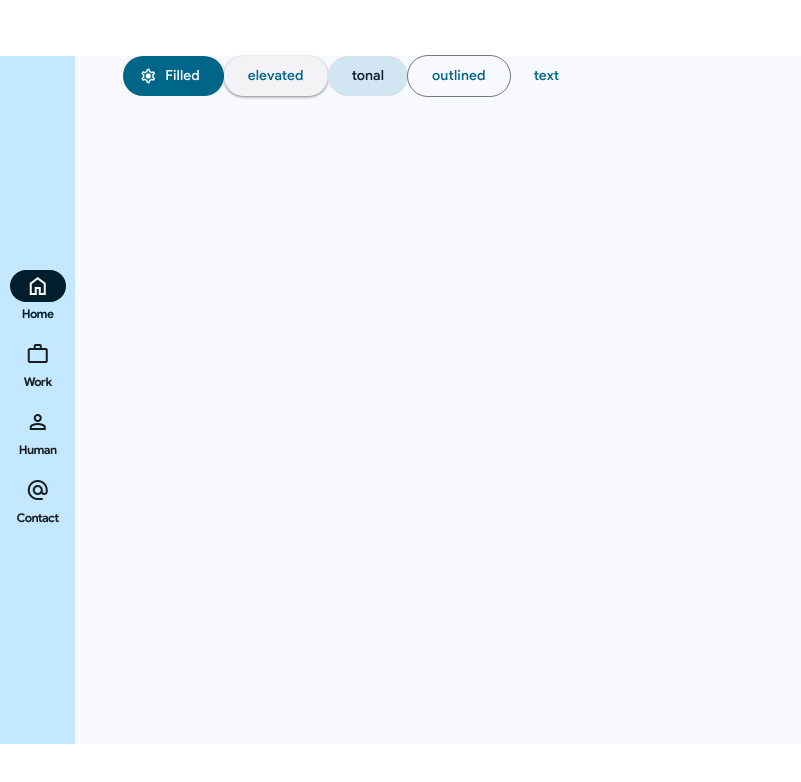
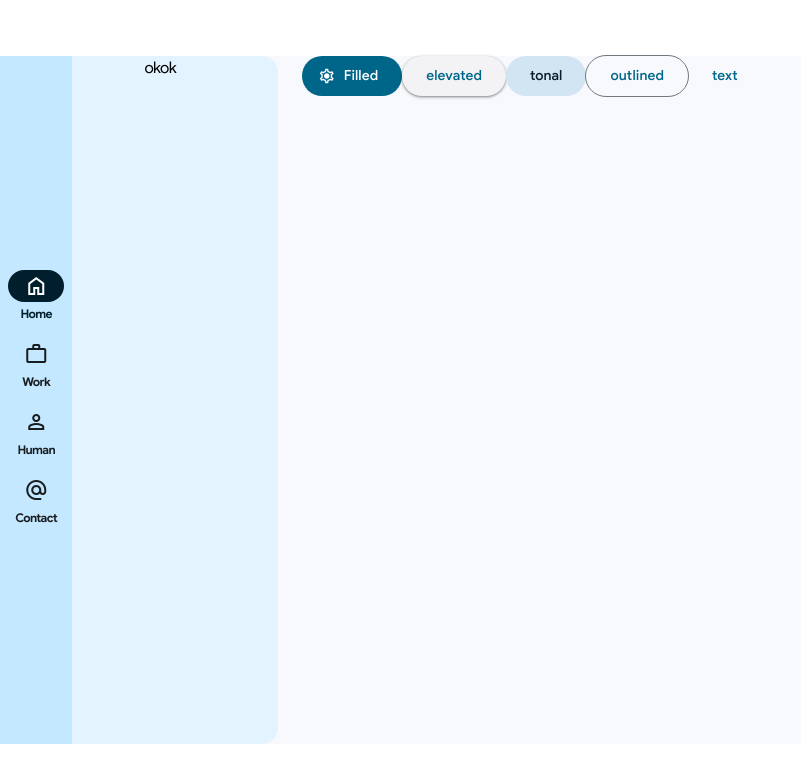
Before and after one commit to TheNoah13XD/client-anshika, a Next.js app: page / in a window 1280 px wide. Shown: the top 782 px of the page, without its empty margins (0-801 px from the left). Built offline with nearby package versions, Linux system fonts and the light colour scheme.

Commit message:
secondary nav scenario

```diff
--- a/src/app/layout.tsx
+++ b/src/app/layout.tsx
@@ -7,6 +7,7 @@ import '@/styles/index.css'
 import { Grid, Col } from '@/components/ui/Grid';
 import Nav from '@/components/Nav';
 import Scene from '@/components/Scene';
+import Scenario from '@/components/Scenario';
 
 export const metadata: Metadata = {
 	title: '.anshika - portfolio',
@@ -25,8 +26,11 @@ export default function RootLayout({
 				<Nav />
 
 				<Scene>
-					<Grid>
-						<Col>
+					<Grid className='h-full'>
+						<Col col='2' extraMargin>
+							<Scenario />
+						</Col>
+						<Col col='5'>
 							{children}
 						</Col>
 					</Grid>
--- a/src/components/Scenario.tsx
+++ b/src/components/Scenario.tsx
@@ -1,10 +1,20 @@
+import Image from 'next/image';
 import { FC } from 'react';
+import { Col, Grid } from './ui/Grid';
 
-const Scenario: FC = () => {
+interface ScenarioProps {
+    className?: string;
+}
+
+const Scenario: FC<ScenarioProps> = ({ className }) => {
     return(
         <>
-            <div className='scenario'>
-
+            <div className={`scenario` + (className ? ` ${className}` : '')}>
+                <Grid>
+                    <Col col='2' start='2'>
+                        <p>okok</p>
+                    </Col>
+                </Grid>
             </div>
         </>
     )
--- a/src/components/Scene.tsx
+++ b/src/components/Scene.tsx
@@ -2,12 +2,13 @@ import { FC } from 'react';
 
 interface SceneProps {
     children: React.ReactNode;
+    className?: string;
 }
 
-const Scene: FC<SceneProps> = ({children}) => {
+const Scene: FC<SceneProps> = ({children, className}) => {
     return(
         <>
-            <div className='scene'>
+            <div className={`scene ${className}`}>
                 {children}
             </div>
         </>
--- a/src/components/ui/Grid.tsx
+++ b/src/components/ui/Grid.tsx
@@ -11,28 +11,30 @@ interface ColProps {
     start?: string;
     extraWidth?: boolean;
     extraStart?: boolean;
+    extraMargin?: boolean;
     className?: string;
 }
 
 const Grid: FC<GridProps> = ({ children, className }) => {
     return (
-        <div className={`grid-container ${className}`}>
+        <div className={`grid-container` + (className ? ` ${className}` : '')}>
             {children}
         </div>
     )
 }
 
-const Col: FC<ColProps> = ({ children, col, start, extraWidth, extraStart, className }) => {
+const Col: FC<ColProps> = ({ children, col, start, extraWidth, extraStart, extraMargin, className }) => {
 
     const classNames = [
         col ? `col-span-${col}` : '',
         start ? `col-start-${start}` : '',
         extraWidth ? 'col-extra-width' : '',
         extraStart ? 'col-extra-start' : '',
+        extraMargin ? 'col-extra-margin' : '',
     ].join(' ');
 
     return (
-        <div className={`col ${classNames} ${className}`}>
+        <div className={`col ${classNames}` + (className ? ` ${className}` : '')}>
             {children}
         </div>
     )
--- a/src/styles/base/_utilities.scss
+++ b/src/styles/base/_utilities.scss
@@ -20,6 +20,7 @@ $utilities: (
       "n": none,
       "b": block,
       "f": flex,
+      "g": grid,
       "i": inline,
       "i-b": inline-block
     )
--- a/src/styles/index.scss
+++ b/src/styles/index.scss
@@ -79,7 +79,18 @@
 }
 
 .scene {
+    position: relative;
     width: 100%;
     height: 100%;
+    margin-right: 48px;
     background-color: var(--md-sys-color-surface);
+    z-index: 1;
 }
+
+.scenario {
+    position: relative;
+    width: 100%;
+    height: 100%;
+    background-color: var(--md-ref-palette-primary95);
+    border-radius: 0 $large-border-radius $large-border-radius 0;
+}
--- a/src/styles/layout/_grid.scss
+++ b/src/styles/layout/_grid.scss
@@ -60,6 +60,12 @@ $grid-configurations: (
           margin-left: calc(-1 * #{$gap});
         }
       }
+
+      &.col-extra-margin {
+        @media screen and (min-width: map-get($breakpoints, $breakpoint)) {
+          margin-left: calc(-1 * #{$margin});
+        }
+      }
     }
   }
 
```
Also changed, not shown: public/logo.png (added), src/styles/index.css.
